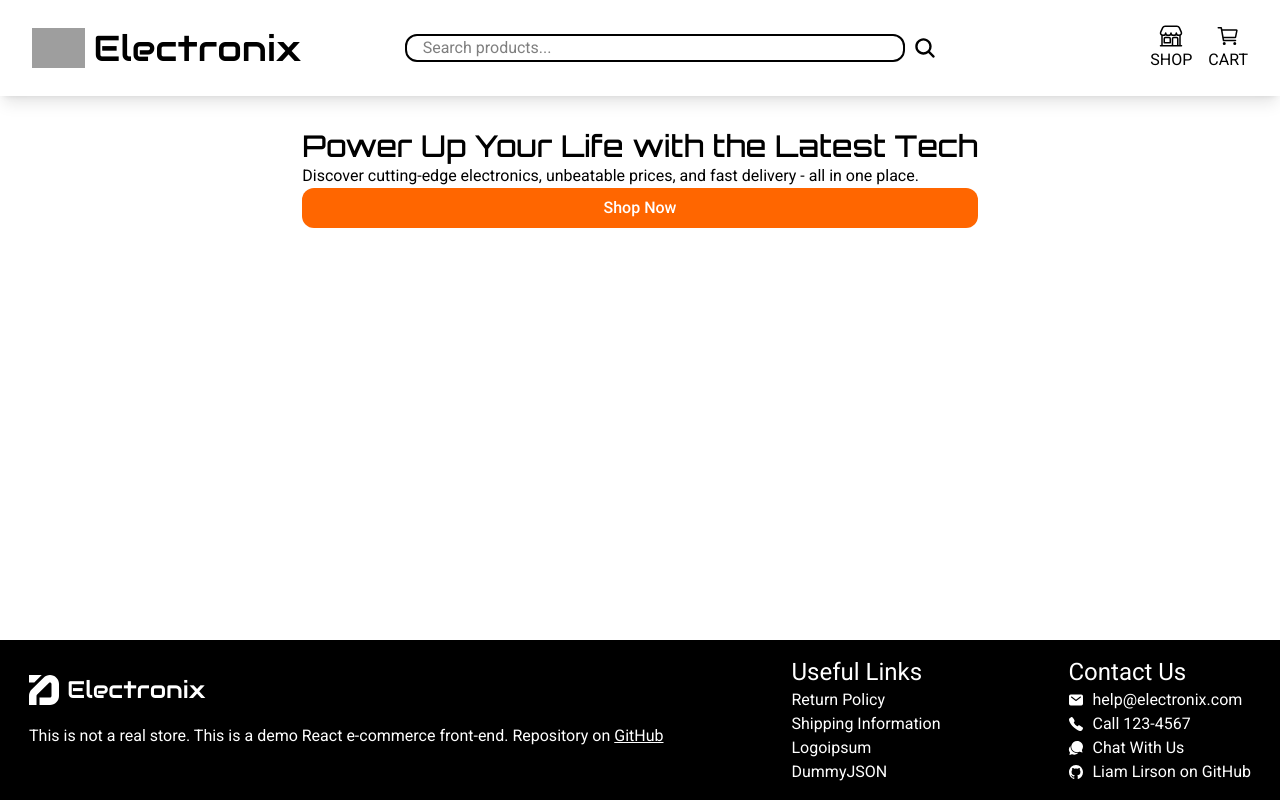
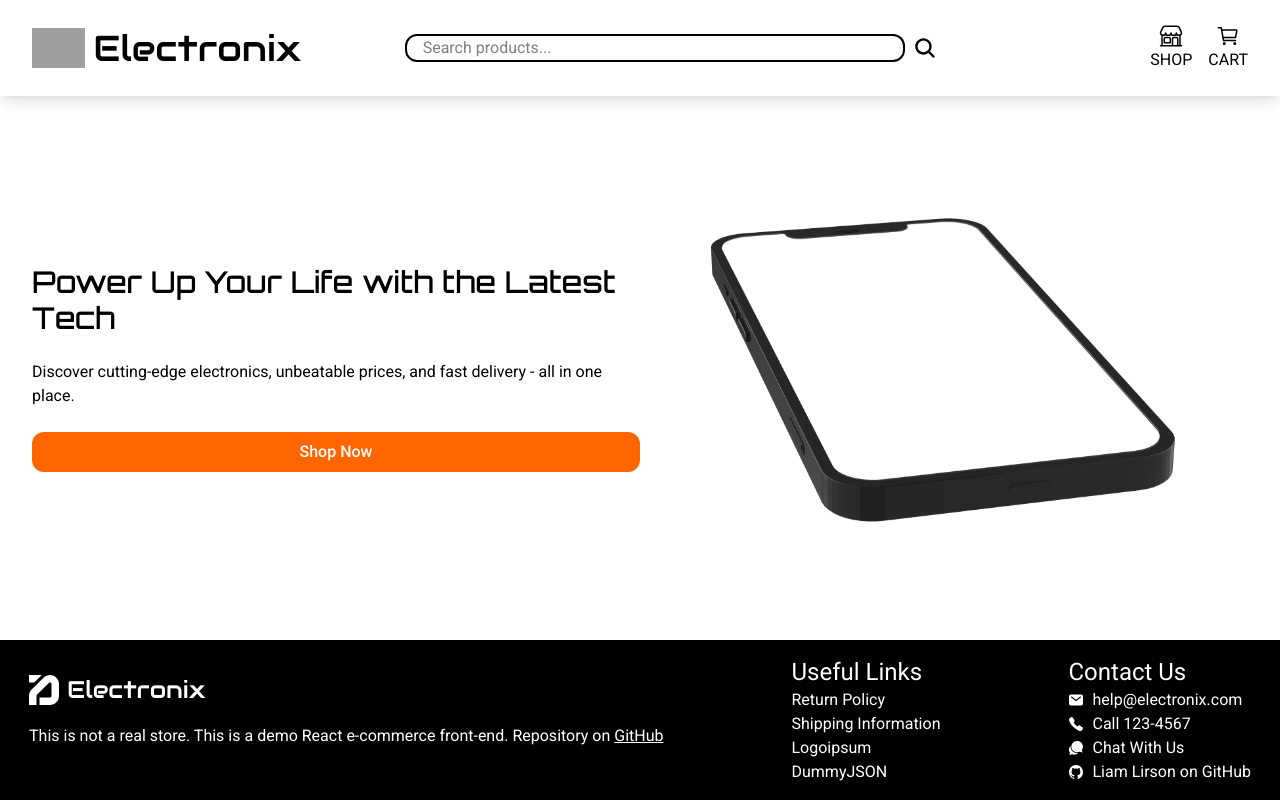
Before and after one commit to Liam-JL/electronix-storefront-refactor, a React (Vite) app: page / in a window 1280 px wide. Built offline with nearby package versions, Linux system fonts and the light colour scheme; grey boxes are pictures that could not be loaded.

Commit message:
Create hero on landing page with functional cta button and styling/responsiveness complete

```diff
--- a/src/pages/Landing.tsx
+++ b/src/pages/Landing.tsx
@@ -1,11 +1,13 @@
-import { Link } from "react-router";
-import { Navigate } from "react-router";
+import { useNavigate } from "react-router";
 import Button from "../components/Button";
+
 function Landing() {
+  const navigate = useNavigate();
+
   return (
-    <div>
-      <section className="hero">
-        <h1 className="orbitron font-medium">
+    <div className="flex flex-col md:flex-row items-center justify-center opacity-0 animate-[fade-in-up_0.6s_ease-out_forwards]">
+      <section className="hero flex flex-1 flex-col gap-6">
+        <h1 className="orbitron font-medium text-4xl/<1.2>">
           Power Up Your Life with the Latest Tech
         </h1>
         <p>
@@ -15,10 +17,14 @@ function Landing() {
         <Button
           title="Shop Now"
           onPress={() => {
-            console.log("button pressed");
+            navigate("/store");
           }}
-          accessibilityLabel="Go to Shop"
+          accessibilityLabel="Go to Store"
         />
+      </section>
+
+      <section className="product-carousel flex flex-1 justify-center items-center max-h-full">
+          <img src="hero-image-placeholder.png" alt="Image of an iPhone" className="object-cover w-full h-full p-16 max-h-full"/>
       </section>
     </div>
   );
--- a/src/pages/RootLayout.tsx
+++ b/src/pages/RootLayout.tsx
@@ -9,8 +9,8 @@ function RootLayout() {
       <header>
         <Navbar />
       </header>
-      <main className="flex flex-col flex-1 p-8 items-center gap-8">
-        <div className="md:hidden">
+      <main className="flex flex-col flex-1 p-8 justify-center items-center gap-8">
+        <div className="md:hidden w-full">
           <Searchbar />
         </div>
         <Outlet />
```
